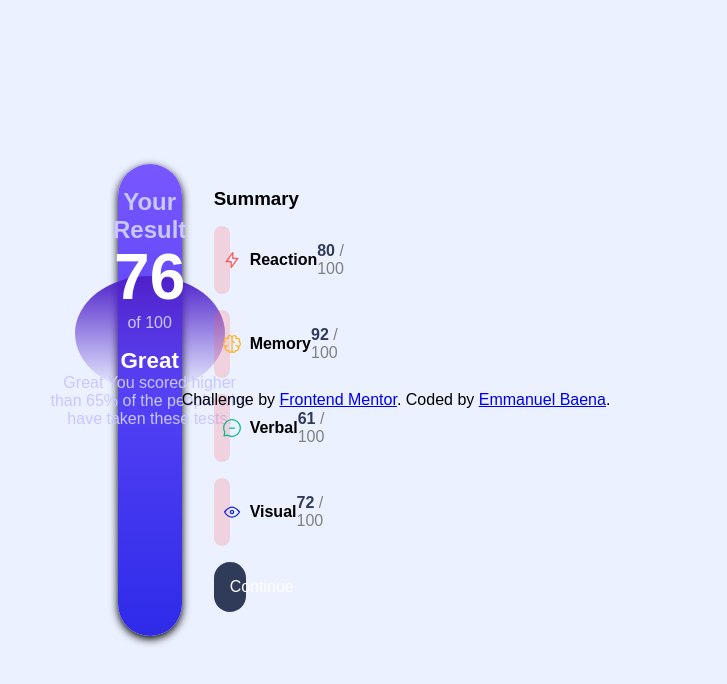
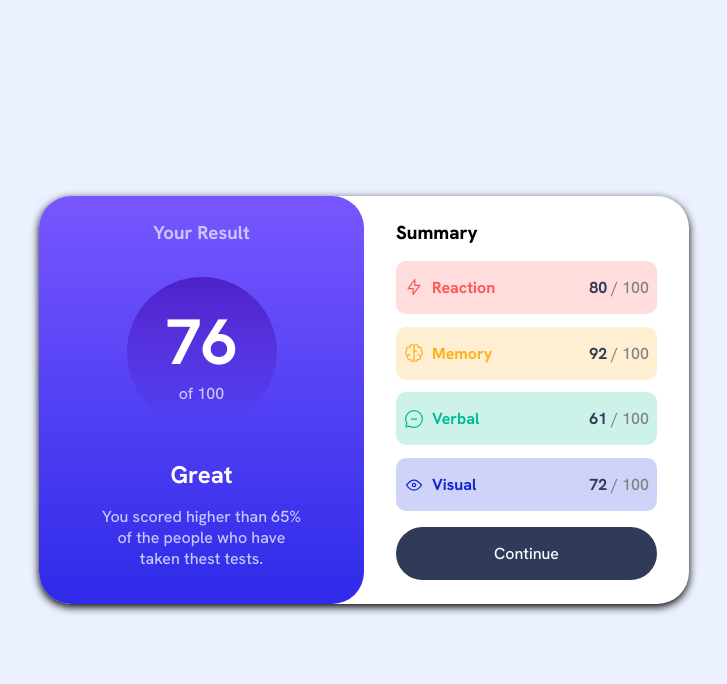
Before and after one commit to EmmanuelBaena69/FrontEnd-Mentor, a plain HTML site: page index.html in a window 1280 px wide. Shown: the whole page, without its empty margins (276-1003 px from the left). Drawn offline with Linux system fonts and the light colour scheme.

Commit message:
nuevos cambios

```diff
--- a/index.html
+++ b/index.html
@@ -1,65 +1,70 @@
 <!DOCTYPE html>
 <html lang="en">
   <head>
-  <meta charset="UTF-8">
-  <meta name="viewport" content="width=device-width, initial-scale=1.0"> <!-- displays site properly based on user's device -->
-
-  <link rel="icon" type="image/png" sizes="32x32" href="./assets/images/favicon-32x32.png">
-  <link rel="preload" href="style/styles.css" as="style">
-  <link rel="stylesheet" href="style/styles.css">
-
+    <meta charset="UTF-8" />
+    <meta name="viewport" content="width=device-width, initial-scale=1.0" />
+    <!-- displays site properly based on user's device -->
+    <link
+      rel="icon"
+      type="image/png"
+      sizes="32x32"
+      href="./assets/images/favicon-32x32.png"
+    />
     <title>Frontend Mentor | Results summary component</title>
-
-  <!-- Feel free to remove these styles or customise in your own stylesheet 👍 -->
+    <link rel="preconnect" href="https://fonts.googleapis.com" />
+    <link rel="preconnect" href="https://fonts.gstatic.com" crossorigin />
+    <link
+      href="https://fonts.googleapis.com/css2?family=Hanken+Grotesk:wght@500;700;800&display=swap"
+      rel="stylesheet"
+    />
+    <link rel="stylesheet" href="style/styles.css" />
   </head>
   <body>
-
     <div class="card">
       <div class="card-container">
         <section class="result">
-        <h1 class="title">Your Result</h1>
+          <h3 class="title">Your Result</h3>
           <div class="circle">
-          <h1>76 </h1>
+            <h1>76</h1>
             <p>of 100</p>
+          </div>
           <b>Great</b>
-        <p class="info">Great
-      You scored higher than 65% of the people who have taken these tests.</p>
+          <p class="info">
+            You scored higher than 65% of the people who have taken thest tests.
+          </p>
         </section>
-
         <section class="summary">
           <h3 class="title">Summary</h3>
           <div class="rows">
             <div class="row">
               <div class="badge">
-              <img src="assets/images/icon-reaction.svg" alt="icon">
-              <b>Reaction</b>
+                <img src="./assets/images/icon-reaction.svg" alt="icon" /><b
+                  >Reaction</b
+                >
               </div>
               <p><b>80</b> / 100</p>
             </div>
-        </div>
-        <div class="rows">
             <div class="row">
               <div class="badge">
-              <img src="assets/images/icon-memory.svg" alt="icon">
-              <b>Memory</b>
+                <img src="./assets/images/icon-memory.svg" alt="icon" /><b
+                  >Memory</b
+                >
               </div>
               <p><b>92</b> / 100</p>
             </div>
-        </div>
-        <div class="rows">
             <div class="row">
               <div class="badge">
-              <img src="assets/images/icon-verbal.svg" alt="icon">
-              <b>Verbal</b>
+                <img src="./assets/images/icon-verbal.svg" alt="icon" /><b
+                  >Verbal</b
+                >
               </div>
               <p><b>61</b> / 100</p>
             </div>
-        </div>
-        <div class="rows">
             <div class="row">
               <div class="badge">
-              <img src="assets/images/icon-visual.svg" alt="icon">
-              <b>Visual</b>
+                <img src="./assets/images/icon-visual.svg" alt="icon" /><b
+                  >Visual</b
+                >
               </div>
               <p><b>72</b> / 100</p>
             </div>
@@ -68,10 +73,5 @@
         </section>
       </div>
     </div>
-
-  <div class="attribution">
-    Challenge by <a href="https://www.frontendmentor.io?ref=challenge" target="_blank">Frontend Mentor</a>.
-    Coded by <a href="#">Emmanuel Baena</a>.
-  </div>
   </body>
 </html>
--- a/style/styles.css
+++ b/style/styles.css
@@ -1,20 +1,20 @@
-:root{
-    --white: hsl(0, 100%, 67%)
-    --orangey-yellow hsl(39, 100%, 56%)
-    -- Green-teal: hsl(166, 100%, 37%)
-    -- Cobalt-blue: hsl(234, 85%, 45%)
+:root {
+    --Light-red: hsla(0, 100%, 67%);
+    --Orangey-yellow: hsl(39, 100%, 56%);
+    --Green-teal: hsl(166, 100%, 37%);
+    --Cobalt-blue: hsl(234, 85%, 45%);
 
-    -- Light-slate-blue (background): hsl(252, 100%, 67%)
-    -- Light-royal-blue (background): hsl(241, 81%, 54%)
+    --Light-slate-blue-background: hsl(252, 100%, 67%);
+    --Light-royal-blue-background: hsl(241, 81%, 54%);
+    --Violet-blue-circle: hsla(256, 72%, 46%, 1);
+    --Persian-blue-circle: hsla(241, 72%, 46%, 0);
 
-    -- Violet-blue-circle: hsla(256, 72%, 46%, 1)
-    -- Persian-blue-circle: hsla(241, 72%, 46%, 0)
+    --White: hsl(0, 0%, 100%);
+    --Pale-blue: hsl(221, 100%, 96%);
+    --Light-lavender: hsl(241, 100%, 89%);
+    --Dark-gray-blue: hsl(224, 30%, 27%);
+  }
 
-    -- White: hsl(0, 0%, 100%)
-    --Pale-blue: hsl(221, 100%, 96%)
-    -- Light-lavender: hsl(241, 100%, 89%)
-    -- Dark-gray-blue: hsl(224, 30%, 27%)
-}
 *{ padding: 0; margin: 0; box-sizing: border-box;
     font-family: "Hanken Grotesk", sans-serif;
 }
@@ -24,14 +24,14 @@ body{
     display: flex;
     align-items: center;
     justify-content: center;
-    background-color: hsl(221, 100%, 96%);
+    background-color: var(--Pale-blue);
 }
 
 .card{
     box-shadow: rgba(0, 0, 0, 24) 0px 3px 8px;
     border-radius: 2rem;
-    width: 64px;
-    background-color: hsl(0, 0%, 100%);
+    width: 650px;
+    background-color: var(--White);
 }
 
 .card-container{
@@ -45,8 +45,8 @@ body{
     border-radius: 2rem;
     background: linear-gradient(
         to bottom,
-        hsl(252, 100%, 67%),
-        hsl(241, 81%, 54%)
+        var(--Light-slate-blue-background),
+        var(--Light-royal-blue-background)
     );
     text-align: center;
     display: flex;
@@ -56,18 +56,18 @@ body{
 }
 
 .result .title{
-    color: hsl(241, 100%, 89%);
+    color: var(--Light-lavender);
     margin-bottom: 1rem;
 }
 
 .result .circle{
     width: 150px;
-    height: 115px;
+    height: 150px;
     border-radius: 50%;
     background: linear-gradient(
         to bottom,
-        hsla(256, 72%, 46%, 1),
-        hsla(241, 72%, 46%, 0)
+        var(--Violet-blue-circle),
+        var(--Persian-blue-circle)
     );
     display: flex;
     flex-direction: column;
@@ -77,12 +77,12 @@ body{
 
 .circle h1{color: white; font-size: 4rem;}
 
-.circle p {color: hsl(241, 100%, 89%);}
+.circle p {color: var(--Light-lavender);}
 
-.result b{color: white; font-size: 1.4rem; margin-top: 1rem;}
+.result b{color: white; font-size: 1.5rem; margin-top: 1rem;}
 
 .result .info{
-    color: hsl(241, 100%, 89%);
+    color: var(--Light-lavender);
     width: 200px;
 }
 
@@ -102,7 +102,7 @@ body{
 .rows{
     display: flex;
     flex-direction: column;
-    grid-area: 0.8rem;
+    gap: 0.8rem;
 }
 
 .row{
@@ -114,16 +114,16 @@ body{
 }
 
 .row:nth-child(1){background-color: hsla(0, 100%, 67%, 0.2);}
-.row:nth-child(1) .badge b{color: var(--light-red);}
+.row:nth-child(1) .badge b{color: var(--Light-red);}
 
 .row:nth-child(2){background-color: hsla(39, 100%, 56%, 0.2);}
-.row:nth-child(2) .badge b{color: hsl(39, 100%, 56%);}
+.row:nth-child(2) .badge b{color: var(--Orangey-yellow);}
 
-.row:nth-child(3){background-color: hsla(166, 100%, 37%, 0.2);}
-.row:nth-child(3) .badge b{color: hsl(166, 100%, 37%);}
+.row:nth-child(3) {background-color: hsla(166, 100%, 37%, 0.2);}
+.row:nth-child(3) .badge b {color: var(--Green-teal);}
 
 .row:nth-child(4){background-color: hsla(234, 85%, 45%, 0.2);}
-.row:nth-child(4) .badge b{color: hsl(234, 85%, 45%);}
+.row:nth-child(4) .badge b{color: var(--Cobalt-blue);}
 
 .badge{
     display: flex;
@@ -132,14 +132,14 @@ body{
 }
 
 .row p{color: gray;}
-.row p b{color: hsl(224, 30%, 27%);}
+.row p b{color: var(--Dark-gray-blue);}
 
 .btn{
     margin-top: auto;
     padding: 1rem;
     border: none;
     border-radius: 2rem;
-    background: hsl(224, 30%, 27%);
+    background: var(--Dark-gray-blue);
     cursor: pointer;
     font-size: 1rem;
     color: white;
@@ -148,15 +148,15 @@ body{
 .btn:hover{
     background: linear-gradient(
         to bottom,
-        hsl(252, 100%, 67%),
-        hsla(241, 72%, 46%, 0)
+        var(--Light-slate-blue-background),
+        var(--Light-royal-blue-background)
     );
 }
 
-@media screen and (max-width:500px){
+@media screen and (max-width:650px){
     body{
         align-items: flex-start;
-        background-color: white;
+        background-color: red;
     }
     .card{
         box-shadow: none;
```
Lines whose indentation alone changed are shown as unchanged.
